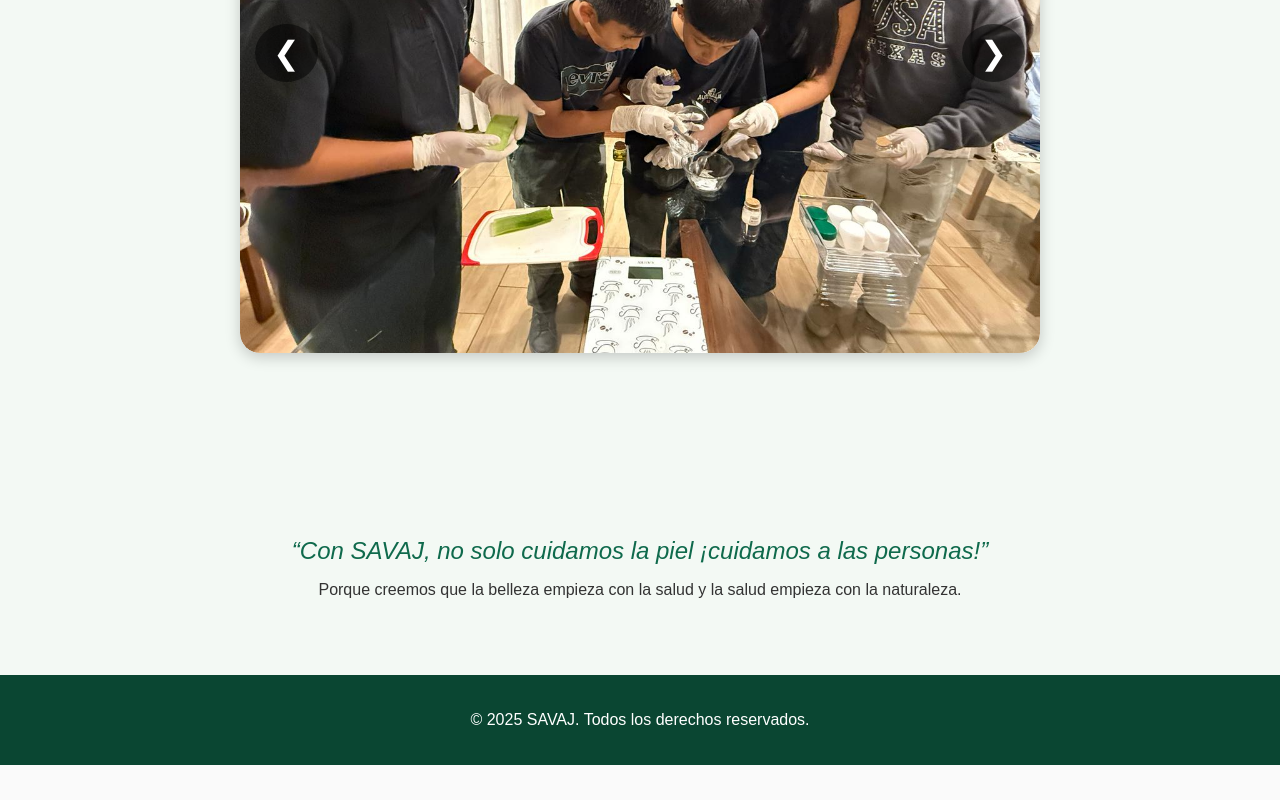
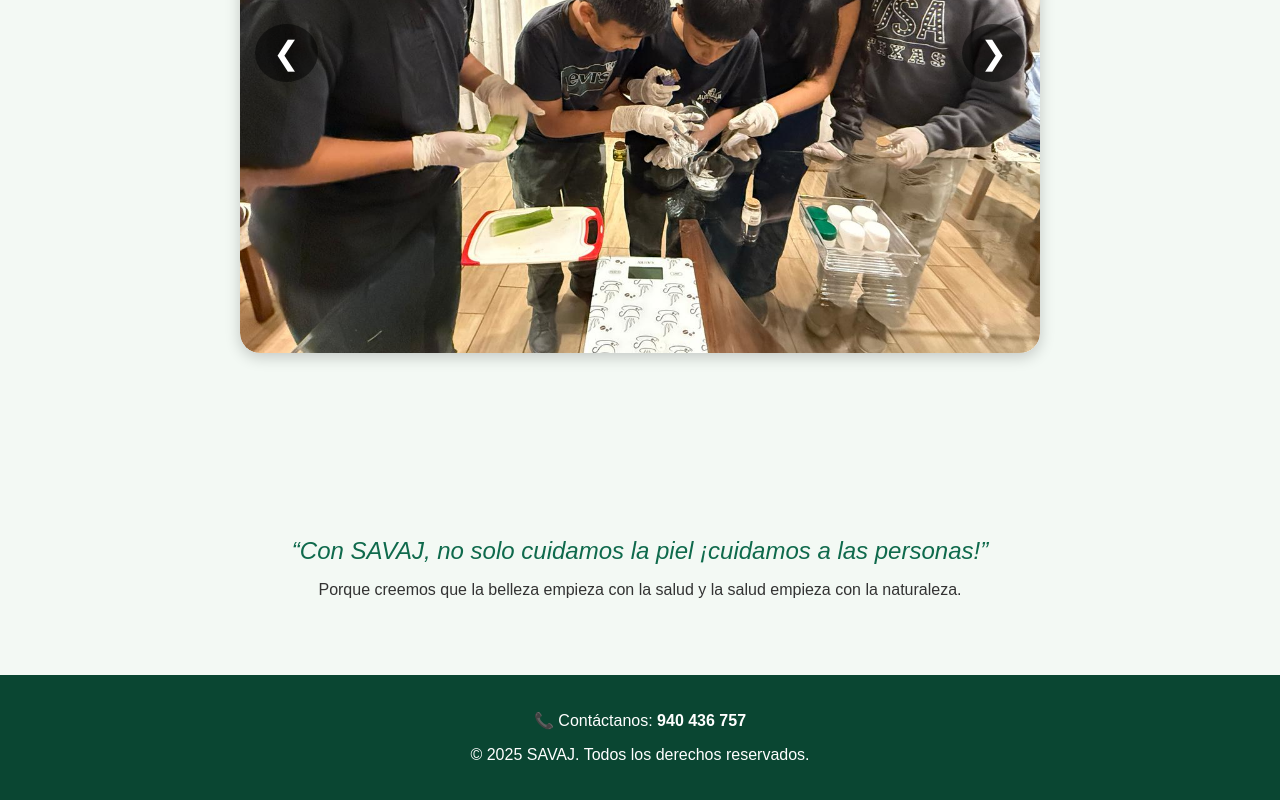
Before and after one commit to enzomiguel00/savaj-web, a plain HTML site: page index.html in a window 1280 px wide. Shown: the part 2579-3379 px from the top of the page. Before the commit the page ends 3344 px from the top, so only its background shows below. Drawn offline with Linux system fonts and the light colour scheme.

Commit message:
Update index.html

```diff
--- a/index.html
+++ b/index.html
@@ -115,6 +115,7 @@
 
     <!-- Pie de página -->
     <footer>
+        <p class="contacto">📞 Contáctanos: <strong>940 436 757</strong></p>
         <p>&copy; 2025 SAVAJ. Todos los derechos reservados.</p>
     </footer>
 
```
